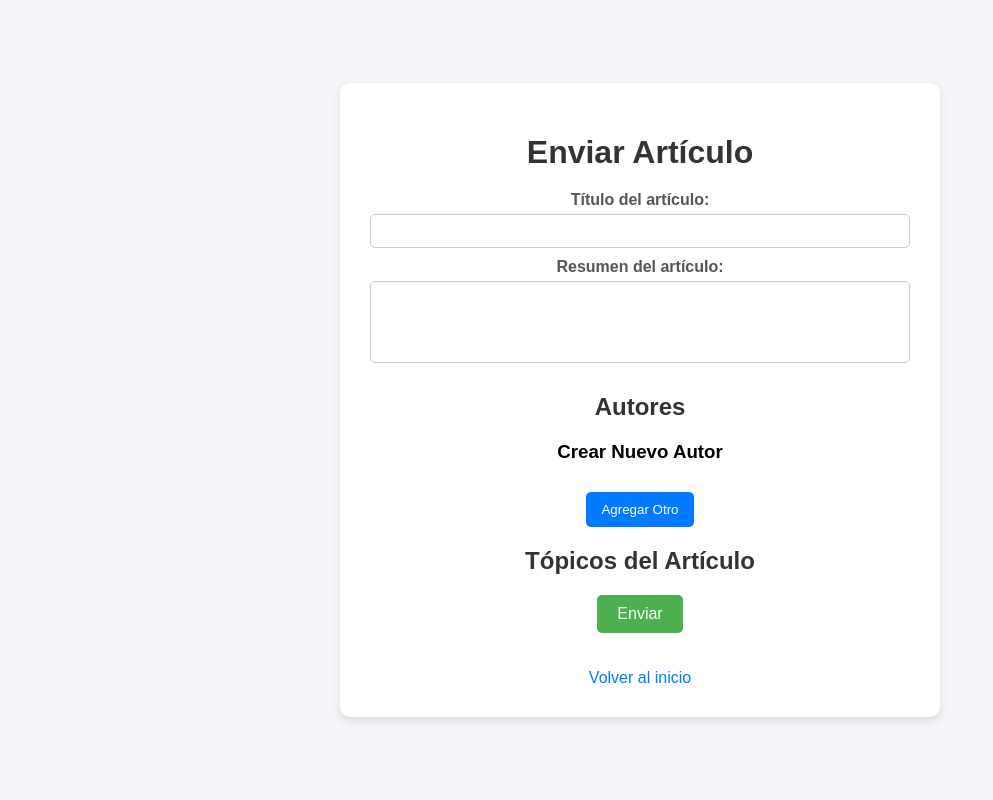
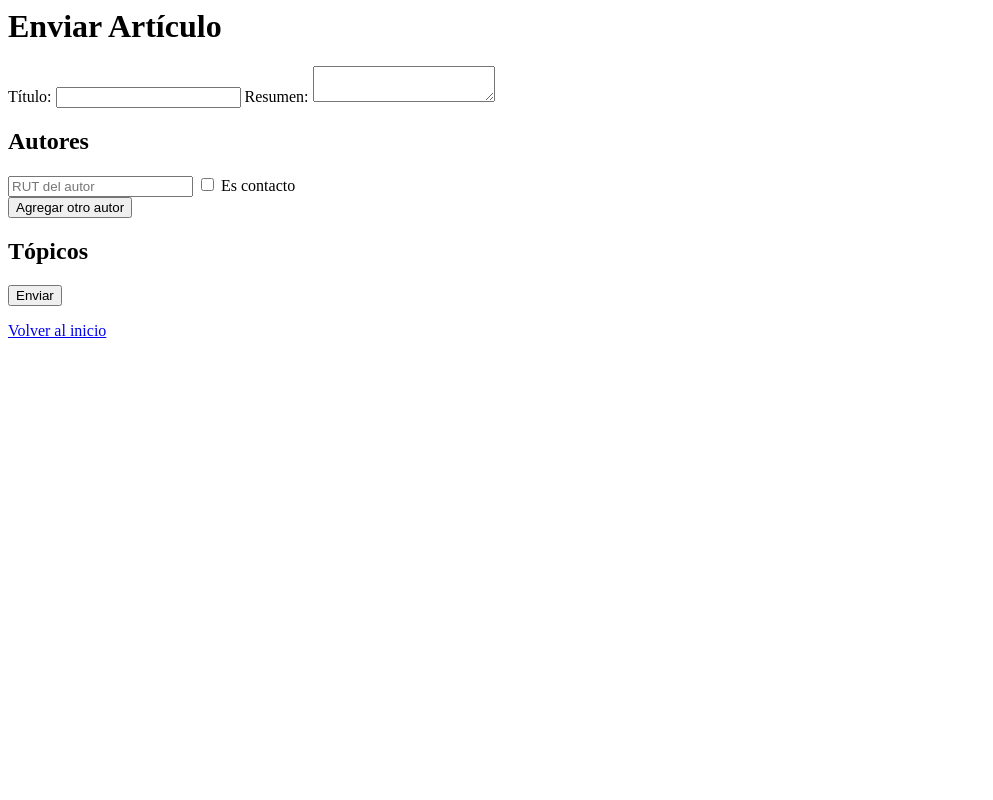
Before and after one commit to maximilianoprogr/tareabd, a PHP site: page /php/enviar_articulo.php in a window 1280 px wide. Shown: the whole page, without its empty margins (0-993 px from the left). Run offline with PHP 8.4, Linux system fonts and the light colour scheme; the visitor is signed in with stand-in values (Sample User, id 1); data that the repository does not hold is empty.

Commit message:
nuevo triggeer y rewok de enviar articulo

```diff
--- a/css/enviar_articulo.css
+++ /dev/null
@@ -1,175 +0,0 @@
-body {
-    font-family: Arial, sans-serif;
-    background-color: #f4f4f9;
-    margin: 0;
-    padding: 0;
-    display: flex;
-    justify-content: center;
-    align-items: center;
-    height: 100vh;
-}
-
-.container {
-    background: #ffffff;
-    padding: 30px;
-    border-radius: 10px;
-    box-shadow: 0 4px 8px rgba(0, 0, 0, 0.1);
-    width: 100%;
-    max-width: 600px;
-    box-sizing: border-box;
-    text-align: center;
-}
-
-h1,
-h2 {
-    color: #333;
-    margin-bottom: 20px;
-}
-
-label {
-    display: block;
-    margin-bottom: 5px;
-    font-weight: bold;
-    color: #555;
-}
-
-input[type="text"],
-input[type="email"],
-textarea {
-    width: 100%;
-    padding: 8px;
-    margin-bottom: 10px;
-    border: 1px solid #ccc;
-    border-radius: 5px;
-    font-size: 14px;
-    box-sizing: border-box;
-}
-
-textarea {
-    resize: none;
-}
-
-.autores,
-.topicos {
-    margin-bottom: 20px;
-}
-
-.autor {
-    display: flex;
-    gap: 10px;
-    margin-bottom: 10px;
-}
-
-button.btn {
-    background-color: #4CAF50;
-    color: white;
-    border: none;
-    padding: 10px 20px;
-    border-radius: 5px;
-    cursor: pointer;
-    font-size: 16px;
-    transition: background-color 0.3s;
-}
-
-button.btn:hover {
-    background-color: #45a049;
-}
-
-.message {
-    margin-bottom: 20px;
-    padding: 10px;
-    border-radius: 5px;
-}
-
-.success-message {
-    background-color: #d4edda;
-    color: #155724;
-    border: 1px solid #c3e6cb;
-}
-
-.error-message {
-    background-color: #f8d7da;
-    color: #721c24;
-    border: 1px solid #f5c6cb;
-}
-
-a.back-link {
-    display: inline-block;
-    margin-top: 20px;
-    color: #007BFF;
-    text-decoration: none;
-}
-
-a.back-link:hover {
-    text-decoration: underline;
-}
-
-table {
-    width: 100%;
-    border-collapse: collapse;
-    margin-bottom: 20px;
-}
-
-table th,
-table td {
-    border: 1px solid #ccc;
-    padding: 10px;
-    text-align: center;
-}
-
-table th {
-    background-color: #f4f4f9;
-    font-weight: bold;
-}
-
-.topicos div {
-    display: flex;
-    align-items: center;
-    margin-bottom: 10px;
-}
-
-.topicos label {
-    margin-left: 5px;
-}
-
-button#agregar-otro-autor {
-    margin-top: 10px;
-    background-color: #007BFF;
-    color: white;
-    border: none;
-    padding: 10px 15px;
-    border-radius: 5px;
-    cursor: pointer;
-}
-
-button#agregar-otro-autor:hover {
-    background-color: #0056b3;
-}
-
-.autores div,
-#nuevo-autor-container div {
-    margin-bottom: 15px; /* Espacio entre los autores */
-    padding: 10px; /* Espaciado interno */
-    border: 1px solid #ccc; /* Borde para distinguir cada sección */
-    border-radius: 5px; /* Bordes redondeados */
-    background-color: #f9f9f9; /* Fondo claro */
-}
-
-.nuevo-autor-group {
-        margin: 15px 0;
-        padding: 10px;
-        border: 1px solid #ddd;
-        border-radius: 5px;
-        background: #f9f9f9;
-    }
-
-    #nuevo-autor-container {
-        max-height: 60vh; /* Limita la altura máxima */
-        overflow-y: auto; /* Agrega scroll interno si es necesario */
-    }
-
-.nuevo-autor-group {
-    margin: 15px 0;
-    padding: 10px;
-    border: 1px solid #ddd;
-}
--- a/php/enviar_articulo.php
+++ b/php/enviar_articulo.php
@@ -1,102 +1,66 @@
 <?php
 session_start();
-
-// Verificar si el usuario está autenticado
-if (!isset($_SESSION['usuario'])) {
-    header("Location: login.php");
-    exit();
-}
-
 require_once 'conexion.php';
 
-// Obtener los tópicos desde la base de datos
-$stmt = $pdo->query("SELECT id_topico, nombre FROM Topico");
-$topicos = $stmt->fetchAll();
+// Obtener tópicos
+$topicos = $pdo->query("SELECT id_topico, nombre FROM Topico")->fetchAll();
 
-$message = ""; // Variable para mostrar mensajes
-$autores = []; // Inicializar la variable para evitar errores
+$message = "";
 
 if ($_SERVER['REQUEST_METHOD'] === 'POST') {
-    // Obtener los datos del formulario
-    $titulo = $_POST['titulo'] ?? '';
-    $resumen = $_POST['resumen'] ?? '';
-    $autores = $_POST['autor_nombre'] ?? [];
-    $topicos = [
-        $_POST['topico1'] ?? '',
-        $_POST['topico2'] ?? '',
-        $_POST['topico3'] ?? ''
-    ];
+    $titulo = trim($_POST['titulo'] ?? '');
+    $resumen = trim($_POST['resumen'] ?? '');
+    $ruts = $_POST['rut_autor'] ?? [];
+    $es_contacto = $_POST['es_contacto'] ?? [];
+    $topicos_seleccionados = $_POST['topicos'] ?? [];
 
-    // Validar los datos
-    if (empty($titulo) || empty($resumen) || empty($autores)) {
-        $_SESSION['message'] = "Error: Todos los campos son obligatorios.";
-        header("Location: dashboard.php");
-        exit();
+    // Validaciones
+    if ($titulo === '' || $resumen === '') {
+        $message = "El título y el resumen son obligatorios.";
+    } elseif (empty($ruts) || count(array_filter($ruts)) === 0) {
+        $message = "Debe ingresar al menos un autor.";
+    } elseif (empty($es_contacto) || count($es_contacto) === 0) {
+        $message = "Debe marcar al menos un autor como contacto.";
+    } elseif (empty($topicos_seleccionados)) {
+        $message = "Debe seleccionar al menos un tópico.";
     } else {
-        // Conectar a la base de datos
-        include('conexion.php');
-
         try {
-            // Verificar si el usuario está registrado como autor
-            $sql_check_autor = "SELECT COUNT(*) FROM Autor WHERE rut = ?";
-            $stmt_check_autor = $pdo->prepare($sql_check_autor);
-            $stmt_check_autor->execute([$_SESSION['usuario']]);
-            if ($stmt_check_autor->fetchColumn() == 0) {
-                // Registrar al usuario como autor si no existe
-                $sql_insert_autor = "INSERT INTO Autor (rut) VALUES (?)";
-                $stmt_insert_autor = $pdo->prepare($sql_insert_autor);
-                $stmt_insert_autor->execute([$_SESSION['usuario']]);
-            }
-
-            // Insertar el artículo en la base de datos
-            try {
-                $sql_articulo = "INSERT INTO Articulo (titulo, resumen, fecha_envio, rut_autor, estado) VALUES (?, ?, NOW(), ?, 'En revisión')";
-                $stmt_articulo = $pdo->prepare($sql_articulo);
-                $stmt_articulo->execute([$titulo, $resumen, $_SESSION['usuario']]);
-                echo "Artículo insertado correctamente.";
-            } catch (PDOException $e) {
-                // Capturar el error generado por el trigger
-                echo "Error: " . $e->getMessage();
-            }
-
-            $id_articulo = $pdo->lastInsertId();
-
-            // Verificar y agregar los tópicos por nombre si no existen
-            $sql_check_topico = "SELECT id_topico FROM Topico WHERE nombre = ?";
-            $sql_insert_topico = "INSERT INTO Topico (nombre) VALUES (?)";
-            $stmt_check_topico = $pdo->prepare($sql_check_topico);
-            $stmt_insert_topico = $pdo->prepare($sql_insert_topico);
-
-            $topico_ids = [];
-            foreach ($topicos as $topico) {
-                if (!empty($topico)) {
-                    $stmt_check_topico->execute([$topico]);
-                    $id_topico = $stmt_check_topico->fetchColumn();
-                    if (!$id_topico) {
-                        // Insertar el tópico si no existe
-                        $stmt_insert_topico->execute([$topico]);
-                        $id_topico = $pdo->lastInsertId();
-                    }
-                    $topico_ids[] = $id_topico;
+            // Registrar autores en tabla Autor si no existen
+            foreach ($ruts as $rut) {
+                $rut = trim($rut);
+                if ($rut === '') continue;
+                $stmt = $pdo->prepare("SELECT COUNT(*) FROM Autor WHERE rut = ?");
+                $stmt->execute([$rut]);
+                if ($stmt->fetchColumn() == 0) {
+                    $pdo->prepare("INSERT INTO Autor (rut) VALUES (?)")->execute([$rut]);
                 }
             }
 
-            // Insertar los tópicos en Articulo_Topico
-            $sql_topico = "INSERT INTO Articulo_Topico (id_articulo, id_topico) VALUES (?, ?)";
-            $stmt_topico = $pdo->prepare($sql_topico);
+            // Insertar artículo
+            $stmt = $pdo->prepare("INSERT INTO Articulo (titulo, resumen, fecha_envio, rut_autor, estado) VALUES (?, ?, NOW(), ?, 'En revisión')");
+            $stmt->execute([$titulo, $resumen, $ruts[0]]);
+            $id_articulo = $pdo->lastInsertId();
 
-            foreach ($topico_ids as $id_topico) {
-                $stmt_topico->execute([$id_articulo, $id_topico]);
+            // Insertar autores del artículo
+            foreach ($ruts as $i => $rut) {
+                $rut = trim($rut);
+                if ($rut === '') continue;
+                $contacto = in_array($i, $es_contacto) ? 1 : 0;
+                $pdo->prepare("INSERT INTO Autor_Articulo (id_articulo, rut_autor, es_contacto) VALUES (?, ?, ?)")
+                    ->execute([$id_articulo, $rut, $contacto]);
             }
 
-            $message = "Artículo enviado exitosamente.";
-            $_SESSION['message'] = $message;
+            // Insertar tópicos
+            $stmt = $pdo->prepare("INSERT INTO Articulo_Topico (id_articulo, id_topico) VALUES (?, ?)");
+            foreach ($topicos_seleccionados as $id_topico) {
+                $stmt->execute([$id_articulo, $id_topico]);
+            }
+
+            $_SESSION['message'] = "Artículo enviado exitosamente.";
             header("Location: dashboard.php");
             exit();
         } catch (Exception $e) {
-            $_SESSION['message'] = "Error al enviar el artículo: " . $e->getMessage();
-            header("Location: dashboard.php");
-            exit();
+            $message = "Error al enviar el artículo: " . $e->getMessage();
         }
     }
 }
@@ -106,73 +70,41 @@ if ($_SERVER['REQUEST_METHOD'] === 'POST') {
 <html lang="es">
 <head>
     <meta charset="UTF-8">
-    <meta name="viewport" content="width=device-width, initial-scale=1.0">
     <title>Enviar Artículo</title>
-    <link rel="stylesheet" href="../css/enviar_articulo.css"> <!-- Archivo CSS externo -->
+    <link rel="stylesheet" href="">
 </head>
 <body>
 <div class="container">
     <h1>Enviar Artículo</h1>
-        <?php if (!empty($message)): ?>
-            <div class="message"><?php echo $message; ?></div>
+    <?php if ($message): ?>
+        <div class="message"><?= htmlspecialchars($message) ?></div>
     <?php endif; ?>
-        <form action="enviar_articulo.php" method="POST" enctype="multipart/form-data">
-            <label for="titulo">Título del artículo:</label>
+    <form action="enviar_articulo.php" method="POST">
+        <label for="titulo">Título:</label>
         <input type="text" id="titulo" name="titulo" required>
 
-            <label for="resumen">Resumen del artículo:</label>
-            <textarea id="resumen" name="resumen" rows="4" required></textarea>
+        <label for="resumen">Resumen:</label>
+        <textarea id="resumen" name="resumen" required></textarea>
 
         <h2>Autores</h2>
-            <div class="autores" id="autores-container">
-                <?php foreach ($autores as $autor): ?>
-                    <div class="autor">
-                        <input type="checkbox" id="autor_<?php echo $autor['id_autor']; ?>" name="autores[]" value="<?php echo $autor['id_autor']; ?>">
-                        <label for="autor_<?php echo $autor['id_autor']; ?>">
-                            <?php echo htmlspecialchars($autor['nombre']); ?>
-                            (<?php echo htmlspecialchars($autor['email']); ?>, <?php echo htmlspecialchars($autor['contacto']); ?>)
+        <div id="autores">
+            <div class="autor-row">
+                <input type="text" name="rut_autor[]" placeholder="RUT del autor" required>
+                <label>
+                    <input type="checkbox" name="es_contacto[]" value="0">
+                    Es contacto
                 </label>
-                        <input type="checkbox" id="contacto_<?php echo $autor['id_autor']; ?>" name="contacto_autor[]" value="<?php echo $autor['id_autor']; ?>">
-                        <label for="contacto_<?php echo $autor['id_autor']; ?>">Es contacto</label>
-                    </div>
-                <?php endforeach; ?>
-            </div>
-
-            <div>
-            <h3>Crear Nuevo Autor</h3>
-                <div id="nuevo-autor-template" style="display: none;">
-                    <div class="nuevo-autor-group">
-                        <div class="autor">
-                            <label>Nombre:</label>
-                            <input type="text" name="nuevo_autor_nombre[]" placeholder="Nombre">
-                        </div>
-                        <div class="autor">
-                            <label>Email:</label>
-                            <input type="email" name="nuevo_autor_email[]" placeholder="Email">
-                        </div>
-                        <div class="autor">
-                            <label>Contacto:</label>
-                            <input type="text" name="nuevo_autor_contacto[]" placeholder="Contacto">
-                        </div>
-                        <div class="autor">
-                            <label>Es contacto:</label>
-                            <input type="checkbox" name="nuevo_autor_es_contacto[]" value="1">
             </div>
         </div>
-                </div>
-                <div id="nuevo-autor-container">
-                    <!-- El primer grupo de campos ya está aquí -->
-                </div>
-                <button type="button" id="agregar-otro-autor">Agregar Otro</button>
-            </div>
+        <button type="button" id="agregar-autor">Agregar otro autor</button>
 
-            <h2>Tópicos del Artículo</h2>
-            <div class="topicos">
+        <h2>Tópicos</h2>
+        <div>
             <?php foreach ($topicos as $topico): ?>
-                    <div>
-                        <input type="checkbox" id="topico_<?php echo $topico['id_topico']; ?>" name="topicos[]" value="<?php echo $topico['id_topico']; ?>">
-                        <label for="topico_<?php echo $topico['id_topico']; ?>"> <?php echo htmlspecialchars($topico['nombre']); ?> </label>
-                    </div>
+                <label>
+                    <input type="checkbox" name="topicos[]" value="<?= $topico['id_topico'] ?>">
+                    <?= htmlspecialchars($topico['nombre']) ?>
+                </label><br>
             <?php endforeach; ?>
         </div>
 
@@ -182,30 +114,20 @@ if ($_SERVER['REQUEST_METHOD'] === 'POST') {
 </div>
 
 <script>
-    let autorCount = 1;
-
-    function agregarOtroAutor() {
-        const container = document.getElementById('nuevo-autor-container');
-        const template = document.getElementById('nuevo-autor-template').innerHTML;
-
-        // Guardar posición actual del scroll
-        const scrollPosition = window.scrollY;
-
-        // Crear y agregar el nuevo grupo de campos
+document.getElementById('agregar-autor').onclick = function() {
+    const autoresDiv = document.getElementById('autores');
+    const index = autoresDiv.children.length;
     const div = document.createElement('div');
-        div.innerHTML = template;
-        container.appendChild(div);
-
-        // Ajustar el scroll después de que el navegador renderice el cambio
-        setTimeout(() => {
-            window.scrollTo(0, scrollPosition);
-        }, 0);
-    }
-
-    document.getElementById('agregar-otro-autor').addEventListener('click', (event) => {
-        event.preventDefault();
-        agregarOtroAutor();
-    });
+    div.className = 'autor-row';
+    div.innerHTML = `
+        <input type="text" name="rut_autor[]" placeholder="RUT del autor" required>
+        <label>
+            <input type="checkbox" name="es_contacto[]" value="${index}">
+            Es contacto
+        </label>
+    `;
+    autoresDiv.appendChild(div);
+};
 </script>
 </body>
 </html>
```
Also changed, not shown: bd/triggers/before_insert_autor_articulo.sql (added, +14 -0 lines), bd/triggers/crear_trigger_usuario.sql (deleted, +0 -33 lines), php/css/estilos.css (deleted, +0 -92 lines). Lines whose indentation alone changed are shown as unchanged.
